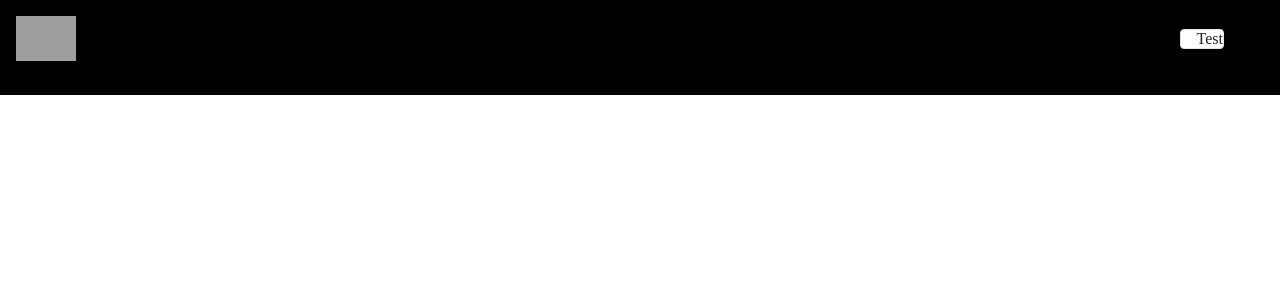
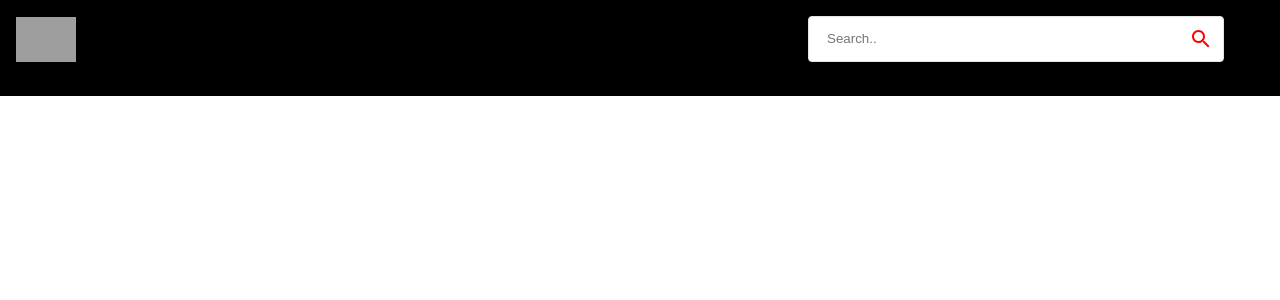
Before and after one commit to sristhilamichhane/youtube_clone, a React (Create React App) app: page / in a window 1280 px wide. Shown: the top 300 px of the page. Built offline with nearby package versions, Linux system fonts and the light colour scheme; grey boxes are pictures that could not be loaded.

Commit message:
feat: :sparkles: search bar added in nav bar

```diff
--- a/src/components/SearchBar.jsx
+++ b/src/components/SearchBar.jsx
@@ -1,13 +1,13 @@
 import React, { useState } from "react";
 import { useNavigate } from "react-router-dom";
 import { Paper, IconButton } from "@mui/material";
-import { SearchIcon } from "@mui/icons-material";
+import { Search } from "@mui/icons-material";
 
 const SearchBar = () => {
   return (
     <Paper
       component="form"
-      onsubmit={() => {}}
+      onSubmit={() => {}}
       sx={{
         borderRadius: "20",
         border: "1px solid #e3e3e3",
@@ -16,7 +16,15 @@
         mr: { sm: 5 },
       }}
     >
-      Test
+      <input
+        className="search-bar"
+        placeholder="Search.."
+        value=""
+        onChange={() => {}}
+      />
+      <IconButton type="submit" sx={{ p: "10px", color: "red" }}>
+        <Search />
+      </IconButton>
     </Paper>
   );
 };
```
